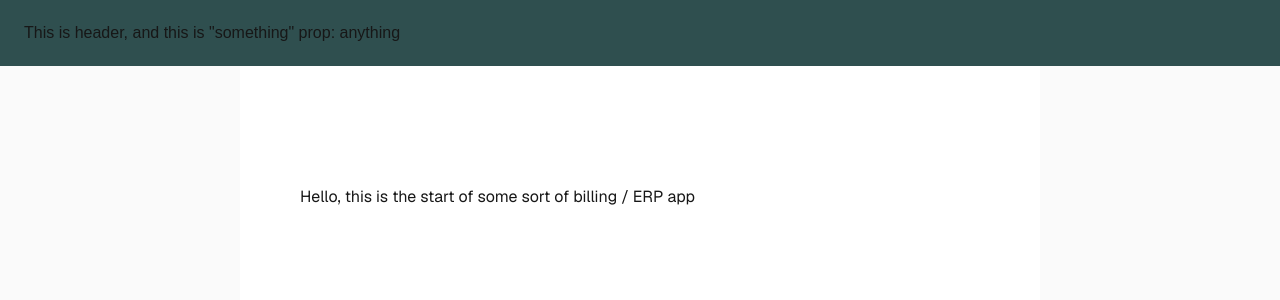
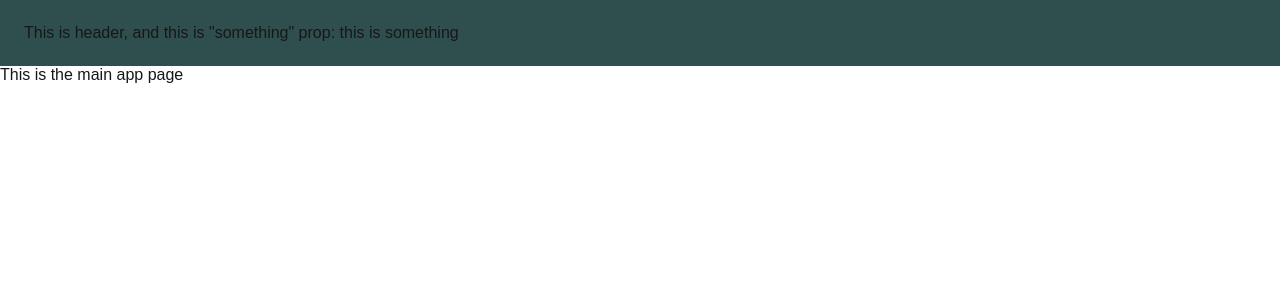
Before and after one commit to PJM178/erp-app, a Next.js app in the folder client/: page / in a window 1280 px wide. Shown: the top 300 px of the page. Built offline with nearby package versions, Linux system fonts and the light colour scheme.

Commit message:
Client folder routing  structure

```diff
--- /dev/null
+++ b/client/src/app/(main)/layout.tsx
@@ -0,0 +1,20 @@
+import Footer from "@/components/Footer";
+import Header from "@/components/Header";
+
+const MainLayout = ({
+  children,
+}: Readonly<{
+  children: React.ReactNode;
+}>) => {
+  return (
+    <>
+      <Header something="this is something" />
+      <main>
+        {children}
+      </main>
+      <Footer />
+    </>
+  );
+};
+
+export default MainLayout;
--- /dev/null
+++ b/client/src/app/(main)/page.tsx
@@ -0,0 +1,9 @@
+const MainHome = () => {
+  return (
+    <div style={{ height: "3000px" }}>
+      This is the main app page
+    </div>
+  );
+};
+
+export default MainHome;
--- a/client/src/app/globals.css
+++ b/client/src/app/globals.css
@@ -12,8 +12,9 @@
 
 html,
 body {
-  max-width: 100vw;
+  /* max-width: 100vw; */
   overflow-x: hidden;
+  min-height: 100vh;
 }
 
 body {
@@ -22,6 +23,8 @@ body {
   font-family: Arial, Helvetica, sans-serif;
   -webkit-font-smoothing: antialiased;
   -moz-osx-font-smoothing: grayscale;
+  display: flex;
+  flex-direction: column;
 }
 
 * {
--- a/client/src/app/layout.tsx
+++ b/client/src/app/layout.tsx
@@ -26,7 +26,6 @@ export default function RootLayout({
   return (
     <html lang="en">
       <body className={`${geistSans.variable} ${geistMono.variable}`}>
-        <Header something="anything" />
         {children}
       </body>
     </html>
--- a/client/src/app/page.tsx
+++ /dev/null
@@ -1,12 +0,0 @@
-import Image from "next/image";
-import styles from "./page.module.css";
-
-export default function Home() {
-  return (
-    <div className={styles.page}>
-      <main className={styles.main}>
-        Hello, this is the start of some sort of billing / ERP app
-      </main>
-    </div>
-  );
-}
--- /dev/null
+++ b/client/src/components/Footer.module.css
@@ -0,0 +1,4 @@
+.container {
+  padding: 1.5rem;
+  background-color: darkslategray;
+}
--- /dev/null
+++ b/client/src/components/Footer.tsx
@@ -0,0 +1,13 @@
+import styles from "./Footer.module.css";
+
+const Footer = () => {
+  return (
+    <footer className={styles["container"]}>
+      <div>
+        This is footer
+      </div>
+    </footer>
+  );
+};
+
+export default Footer;
```
Also changed, not shown: client/src/app/(auth)/layout.module.css (added, +7 -0 lines), client/src/app/(auth)/layout.tsx (added, +11 -0 lines), client/src/app/(auth)/login/page.tsx (added, +9 -0 lines), 1 other file (tests, documents, lock files or other folders).
